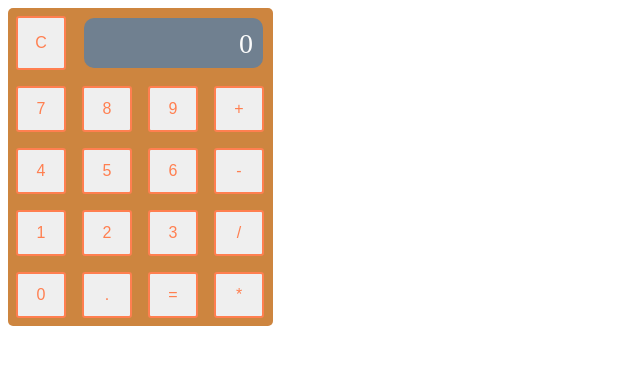
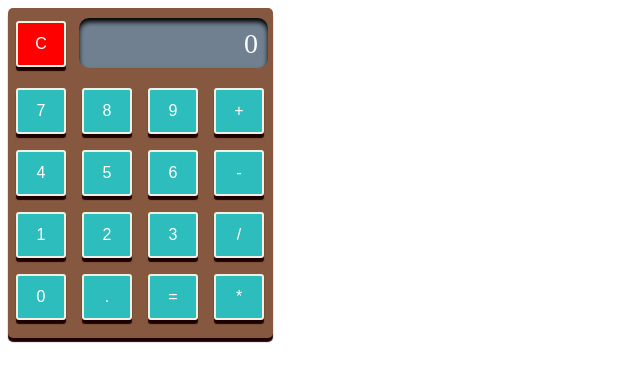
Before and after one commit to leorawe/calc-react, a React (Create React App) app: page / in a window 1280 px wide. Shown: the top 382 px of the page, without its empty margins (0-640 px from the left). Built offline with nearby package versions, Linux system fonts and the light colour scheme.

Commit message:
colors, box-shadow added

```diff
--- a/src/App.js
+++ b/src/App.js
@@ -8,12 +8,15 @@ const Calc = styled.div`
     width: 265px;
     display: flex;
     flex-direction: column;
-    background: #CD853F;
+    background: #85583f;
     border-radius: 5px;
+    padding-bottom: 10px;
+    box-shadow: 0 4px 1px #1F0000;
     `;
 const Top = styled.div`
     display: flex;
     flex-direction: row;
+    margin: 5px 0;
     `;
 
 const App = () => {
@@ -24,6 +27,7 @@ const App = () => {
                     item = "C"
                     className = "clear"
                     key = "c"
+                    buttonBack = "red"
                     /><Screen result={num} />
              </Top>
              <ButtonAdder class="button-section" />
--- a/src/CalcButton.js
+++ b/src/CalcButton.js
@@ -1,17 +1,22 @@
 import React from 'react';
 import styled from 'styled-components';
 
+//#52250;
+//background: #2ebdbd;
+
 const Button = styled.button`
-  color: coral;
+  color: white;
   padding: 0.75rem 0;
-  border: solid 2px coral;
+  border: solid 2px #eff1e4;
+  background-color: ${props => props.buttonBack || '#2ebdbd'};
+  box-shadow: 0 4px 1px #1F0000;
   border-radius: 3px;
   margin: 0.5rem;
   font-size: 1rem;
   width: 50px;
   text-align: center;
+`;
 
-`;
 
 class CalcButton extends React.Component {
 
@@ -19,7 +24,7 @@ class CalcButton extends React.Component {
     //onClick="this.setState.something"
     render(){
       return (
-      <Button className={this.props.className}>{this.props.item} </Button>
+      <Button className={this.props.className} buttonBack={this.props.buttonBack}>{this.props.item} </Button>
       );
       }
 }
--- a/src/Screen.js
+++ b/src/Screen.js
@@ -4,12 +4,12 @@ import styled from 'styled-components';
 const CalcScreen = styled.div`
    background: #708090;
    border-radius: 10px;
-   box-shadow: inset 0 4px 5px darken(#c30000, 30%);
+   box-shadow: inset 0 4px 5px #000000;
    color: #fcfcfc;
    flex: 3;
    font-size: 28px;
    height: 10px;
-   margin: 10px;
+   margin: 5px;
    padding: 20px 10px;
    text-align: right;
    line-height: 12px;
```
